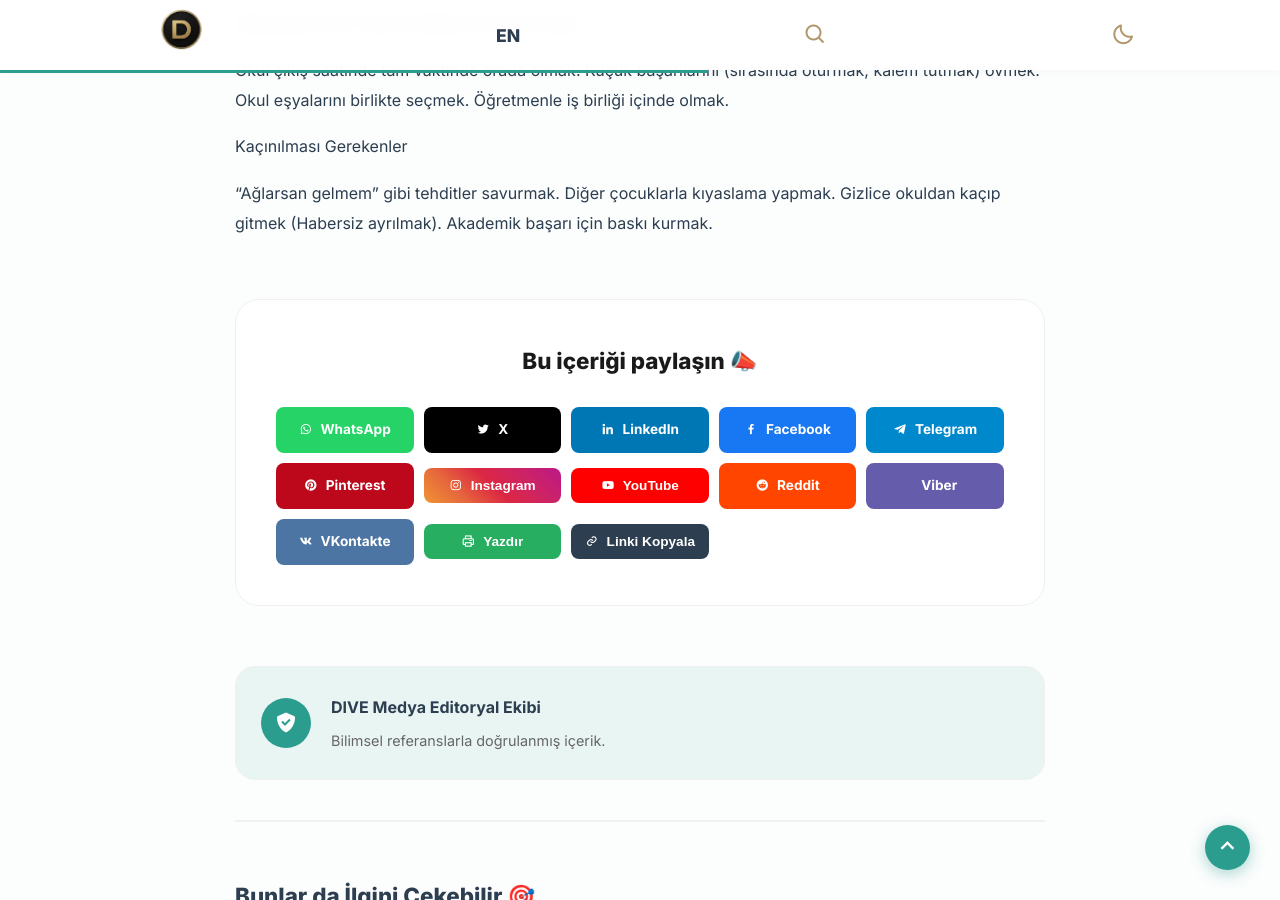
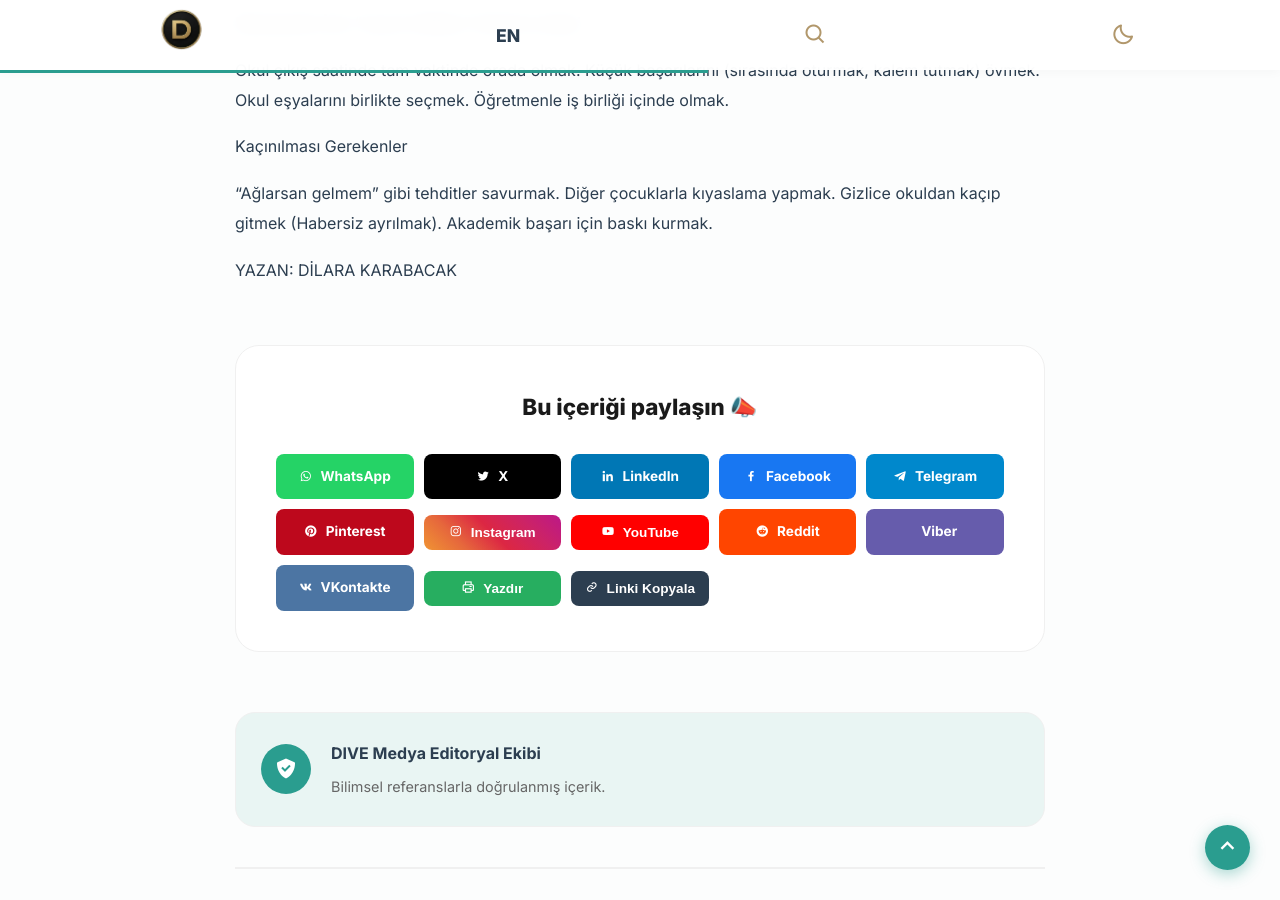
Before and after one commit to EKTHOLDING/dive, a Jekyll site: the page built from _posts/2026-03-22-okul-sırasına-değil-hayata-hazırlık.md, in a window 1280 px wide and 900 px high, scrolled down 1431 px. Built offline with Jekyll 4.4.1, drawn with Linux system fonts in a browser that asks for light colours.

Commit message:
Update 🇹🇷 Türkçe Yazı Ekle “2026-03-22-okul-sırasına-değil-hayata-hazırlık”

```diff
--- a/_posts/2026-03-22-okul-sırasına-değil-hayata-hazırlık.md
+++ b/_posts/2026-03-22-okul-sırasına-değil-hayata-hazırlık.md
@@ -1,8 +1,8 @@
 ---
 layout: default
-title: "Okul Sırasına Değil, Hayata Hazırlık"
-kategori: "Psikoloji"
-image: "https://encrypted-tbn0.gstatic.com/images?q=tbn:ANd9GcTYUTRqiF9H37yO3o8Ww4mRi8X4ghGPGh2s9Q&s"
+title: Okul Sırasına Değil, Hayata Hazırlık
+kategori: Psikoloji
+image: https://encrypted-tbn0.gstatic.com/images?q=tbn:ANd9GcTYUTRqiF9H37yO3o8Ww4mRi8X4ghGPGh2s9Q&s
 ---
 
 Okula başlamak sadece bir çanta ve kırtasiye alışverişi süreci değil, çocuğun güvenli limanı olan evinden çıkıp dış dünyaya attığı ilk büyük adımdır.
@@ -50,3 +50,5 @@ Kaçınılması Gerekenler
 Diğer çocuklarla kıyaslama yapmak.
 Gizlice okuldan kaçıp gitmek (Habersiz ayrılmak).
 Akademik başarı için baskı kurmak.
+
+YAZAN: DİLARA KARABACAK
```
